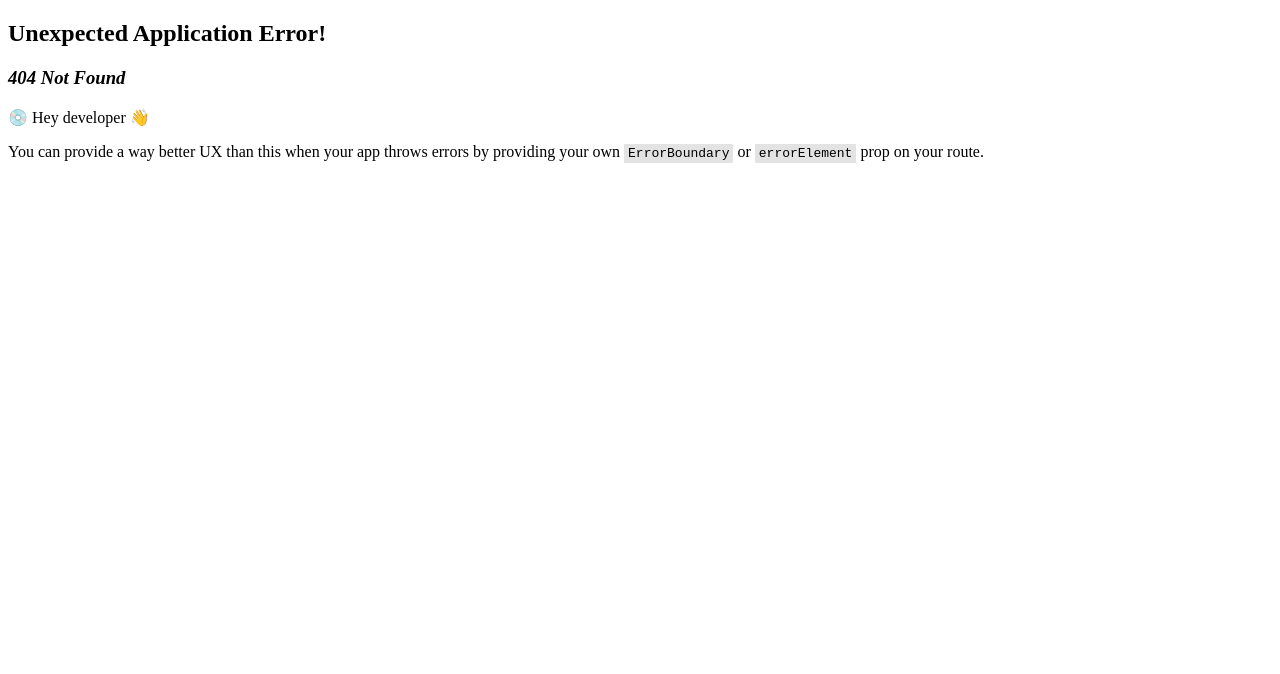
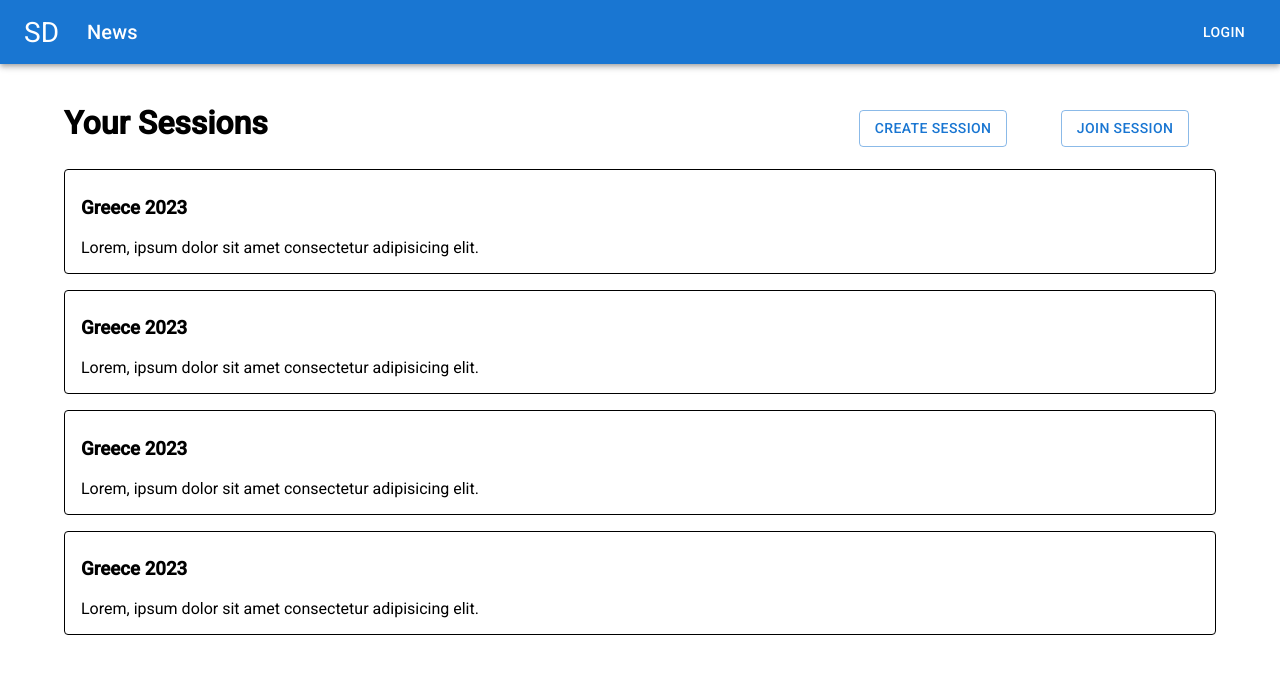
Before and after one commit to hrmainland/Song-Day, a React (Vite) app in the folder client/: page /home in a window 1280 px wide. Before the commit this address had no page. Shown: the top 674 px of the page. Built offline with nearby package versions, Linux system fonts and the light colour scheme.

Commit message:
basic homepage done

```diff
--- /dev/null
+++ b/client/src/navbar.jsx
@@ -0,0 +1,34 @@
+import * as React from "react";
+import AppBar from "@mui/material/AppBar";
+import Box from "@mui/material/Box";
+import Toolbar from "@mui/material/Toolbar";
+import Typography from "@mui/material/Typography";
+import Button from "@mui/material/Button";
+import IconButton from "@mui/material/IconButton";
+// import MenuIcon from "@mui/icons-material/Menu";
+
+function Navbar() {
+  return (
+    <Box sx={{ flexGrow: 1 }}>
+      <AppBar position="static">
+        <Toolbar>
+          <IconButton
+            size="large"
+            edge="start"
+            color="inherit"
+            aria-label="menu"
+            sx={{ mr: 2 }}
+          >
+            SD
+          </IconButton>
+          <Typography variant="h6" component="div" sx={{ flexGrow: 1 }}>
+            News
+          </Typography>
+          <Button color="inherit">Login</Button>
+        </Toolbar>
+      </AppBar>
+    </Box>
+  );
+}
+
+export default Navbar;
--- /dev/null
+++ b/client/src/routes/grid.jsx
@@ -0,0 +1,11 @@
+import { Container, Grid, Button } from "@mui/material";
+
+function MyGrid() {
+  return (
+    <Grid container spacing={2} justifyContent="center" sx={{ border: 1 }}>
+      <Grid item className="red" xs={12} sm={8} md={6}></Grid>
+    </Grid>
+  );
+}
+
+export default MyGrid;
--- /dev/null
+++ b/client/src/routes/home.jsx
@@ -0,0 +1,69 @@
+import * as React from "react";
+import { createTheme, ThemeProvider } from "@mui/material/styles";
+import { Container, Button, Grid, Typography } from "@mui/material";
+import Navbar from "../navbar";
+import Sessions from "../sessions";
+
+const theme = createTheme();
+
+theme.typography.h3 = {
+  fontSize: "1.6rem",
+  "@media (min-width:600px)": {
+    fontSize: "2rem",
+  },
+  [theme.breakpoints.up("md")]: {
+    fontSize: "2rem",
+  },
+};
+
+function Home() {
+  return (
+    <>
+      <Navbar></Navbar>
+      <Container
+        fixed
+        className="top-container"
+        sx={{
+          mt: 5,
+        }}
+      >
+        <Grid container>
+          <Grid item xs={12} md={8}>
+            <ThemeProvider theme={theme}>
+              <Typography
+                variant="h3"
+                gutterBottom
+                sx={{
+                  textAlign: {
+                    xs: "center",
+                    md: "left",
+                  },
+                }}
+              >
+                Your Sessions
+              </Typography>
+            </ThemeProvider>
+          </Grid>
+          <Grid
+            container
+            direction="row"
+            justifyContent="space-around"
+            alignItems="center"
+            xs={12}
+            md={4}
+          >
+            <Grid item>
+              <Button variant="outlined">Create Session</Button>
+            </Grid>
+            <Grid item>
+              <Button variant="outlined">Join Session</Button>
+            </Grid>
+          </Grid>
+        </Grid>
+        <Sessions></Sessions>
+      </Container>
+    </>
+  );
+}
+
+export default Home;
--- a/client/src/routes/login.jsx
+++ b/client/src/routes/login.jsx
@@ -1,24 +1,24 @@
 import baseUrl from "../../utils/urlPrefix";
 import * as React from "react";
-import { Container, Grid, Button } from "@mui/material";
+import { Container, Grid, Button, Box } from "@mui/material";
 
 function Login() {
-  const styles = { width: "100%" };
   return (
-    <Container maxWidth="md">
-      <Grid container justifyContent="center" spacing={5}>
-        <Grid item xs={8}>
-          <h1>Log In</h1>
+    <Container maxWidth="sm">
+      <Grid container spacing={1} justifyContent="center">
+        <Grid item xs={12} textAlign={"center"}>
+          <h1>Login</h1>
         </Grid>
         <Grid item xs={8}>
-          <form action={`${baseUrl}/spotify/auth`}>
-            <Grid container justifyContent="center" spacing={5}>
-              <Grid item xs={8}>
-                <Button type="submit" style={styles} variant="contained">
-                  Continue with Spotify
-                </Button>
-              </Grid>
-            </Grid>
+          <form action={`${baseUrl}/user/auth`}>
+            <Button
+              type="submit"
+              textAlign={"center"}
+              variant="contained"
+              sx={{ width: "100%" }}
+            >
+              Continue with Spotify
+            </Button>
           </form>
         </Grid>
       </Grid>
--- a/client/src/routes/newSession.jsx
+++ b/client/src/routes/newSession.jsx
@@ -66,7 +66,7 @@ function NewSession() {
     const callBackendAPI = async () => {
       try {
         // maybe add this line to client package.json: "proxy": "http://localhost:3500"
-        const response = await fetch(`${baseURL}/spotify/display-name`);
+        const response = await fetch(`${baseURL}/user/display-name`);
         if (!response.ok) {
           throw new Error("Failed to fetch data");
         }
--- a/client/src/routes/root.jsx
+++ b/client/src/routes/root.jsx
@@ -1,13 +1,35 @@
+import { Container, Grid, Button, Box } from "@mui/material";
+import Navbar from "../navbar";
+
 function Root() {
   return (
     <>
-      <h1>Song Day</h1>
-      <form action="/new-session">
-        <button>New Session</button>
-      </form>
-      <form action="/join-session">
-        <button>Join Session</button>
-      </form>
+      <div className="home-background">
+        <Grid container spacing={2} justifyContent={"center"}>
+          <Grid item xs={12} textAlign={"center"}>
+            <h1>Song Day</h1>
+          </Grid>
+          <Grid item xs={3} textAlign="center">
+            <Box>
+              <form action="/join-session">
+                <Button type="submit" variant="contained">
+                  Join Session
+                </Button>
+              </form>
+            </Box>
+          </Grid>
+
+          <Grid item xs={3} textAlign="center">
+            <Box>
+              <form action="/new-session">
+                <Button type="submit" variant="contained">
+                  New Session
+                </Button>
+              </form>
+            </Box>
+          </Grid>
+        </Grid>
+      </div>
     </>
   );
 }
--- /dev/null
+++ b/client/src/session.jsx
@@ -0,0 +1,14 @@
+import { Box } from "@mui/material";
+
+function Session() {
+  return (
+    <>
+      <Box sx={{ width: "100%", border: "1px solid", borderRadius:1, p: 2, pt: 1, mt: 2 }}>
+        <h3>Greece 2023</h3>
+        Lorem, ipsum dolor sit amet consectetur adipisicing elit.
+      </Box>
+    </>
+  );
+}
+
+export default Session;
--- /dev/null
+++ b/client/src/sessions.jsx
@@ -0,0 +1,23 @@
+import { Container, Button, Grid, Typography } from "@mui/material";
+import Navbar from "./navbar";
+import Session from "./session";
+
+function Sessions() {
+  return (
+    <>
+      <Grid
+        container
+        direction="row"
+        justifyContent="center"
+        alignItems="center"
+      >
+        <Session></Session>
+        <Session></Session>
+        <Session></Session>
+        <Session></Session>
+      </Grid>
+    </>
+  );
+}
+
+export default Sessions;
--- a/client/src/styles.css
+++ b/client/src/styles.css
@@ -1,4 +1,54 @@
-.test-div {
-    background-color: red;
-    text-align: center;
+@import url('https://fonts.googleapis.com/css2?family=Roboto:wght@400;500&display=swap');
+@import url('https://fonts.googleapis.com/css2?family=Comic+Neue:ital,wght@0,300;0,400;0,700;1,300;1,400;1,700&display=swap');
+
+HTML, body {
+  margin: 0px;
+  padding: 0px;
+    border: 0px;
   }
+
+*{
+  font-family: "Roboto", sans-serif;
+  /* color: rgb(54, 54, 54); */
+}
+
+.test{
+  width: 100%;
+  background-color: lightgreen;
+}
+
+.comic{
+  font-family: "Comic Neue", cursive;
+}
+
+.home-background {
+  background-image: url("https://images.unsplash.com/photo-1603850121303-d4ade9e5ba65?q=80&w=2970&auto=format&fit=crop&ixlib=rb-4.0.3&ixid=M3wxMjA3fDB8MHxwaG90by1wYWdlfHx8fGVufDB8fHx8fA%3D%3D"); /* Replace with the path to your image */
+  background-size: cover;
+  background-position: center;
+  background-repeat: no-repeat;
+  width: 100vw;
+  height: 100vh;
+  display: flex;
+  flex-direction: column;
+  justify-content: center;
+}
+
+.home-background h1 {
+  color: white;
+  font-size: 100px;
+  margin: 20px 0;
+}
+
+.home-background form {
+  margin: 10px 0;
+}
+
+.home-background button {
+  padding: 10px 20px;
+  font-size: 16px;
+  cursor: pointer;
+}
+
+.home-btn{
+  color: white;
+}
```
Also changed, not shown: client/src/main.jsx (+10 -0 lines), 2 other files (tests, documents, lock files or other folders).
